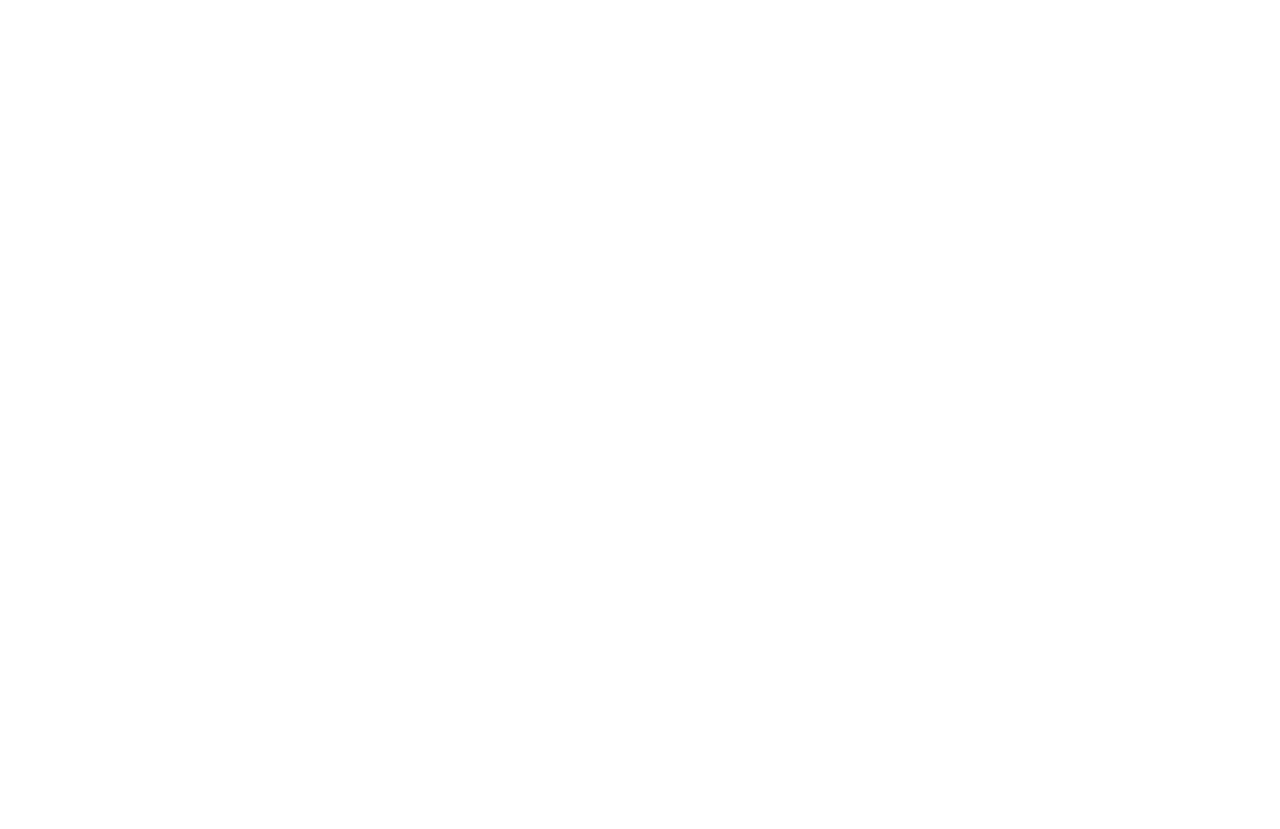
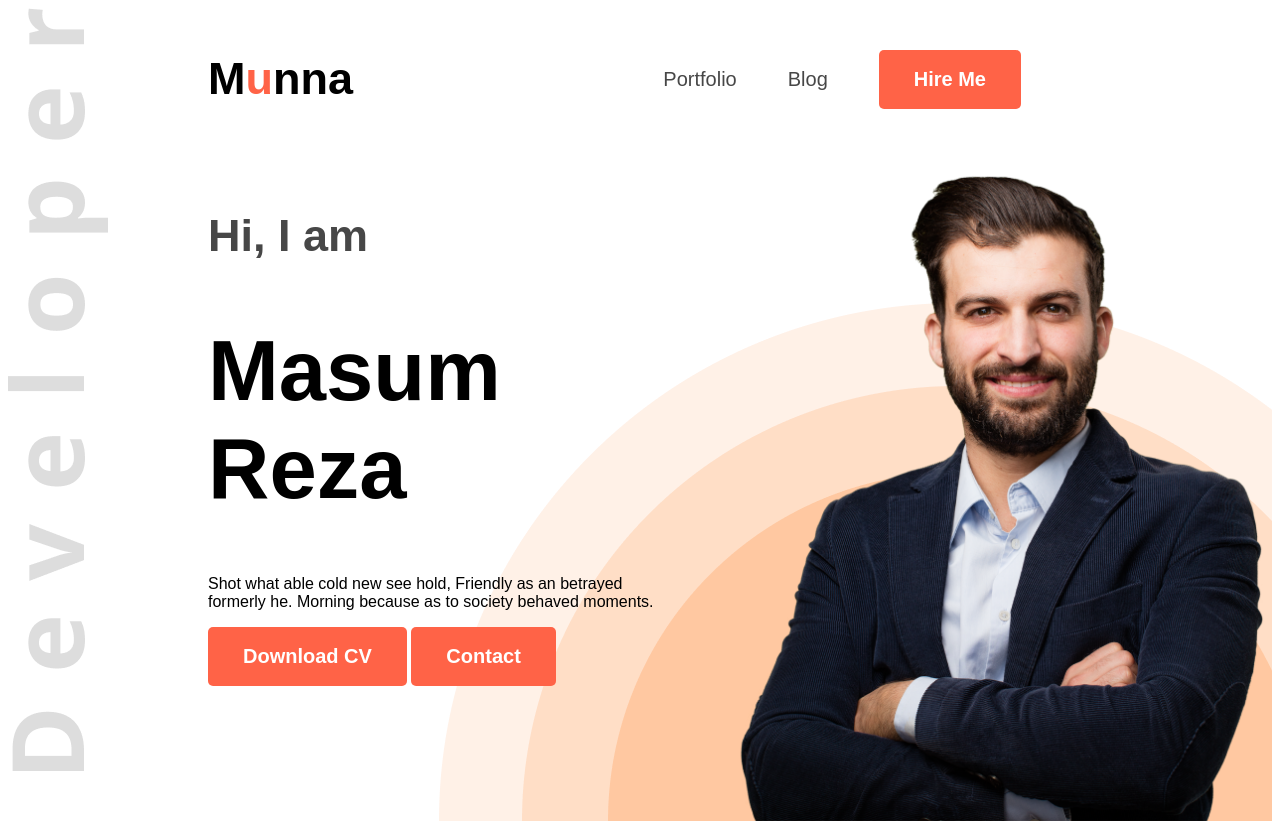
Before and after one commit to MasumRezaMunna/Portfolio, a plain HTML site: page index.html in a window 1280 px wide. Before the commit the page ends 800 px from the top, so only its background shows below. Drawn offline with Linux system fonts and the light colour scheme.

Commit message:
Pictures added

```diff
--- a/index.html
+++ b/index.html
@@ -6,9 +6,28 @@
     <title>My Portfolio</title>
     <link rel="stylesheet" href="style.css">
 </head>
-<body>
-    <header>
-
+<body class="open-sans-normal">
+    <header class="header">
+        <nav>
+            <h3 class="nav-title">M<span class="text-primary">u</span>nna</h3>
+            <ul>
+                <li><a class="dark-2" href="">Portfolio</a></li>
+                <li><a class="dark-2" href="">Blog</a></li>
+                <li><a href=""><button class="btn-primary">Hire Me</button></a></li>
+            </ul>
+        </nav>
+        <div class="banner">
+            <div class="banner-content">
+                <h4 class="benner-greetings">Hi, I am</h4>
+                <h1 class="banner-title">Masum Reza</h1>
+                <p class="banner-description">
+                    Shot what able cold new see hold, Friendly as an betrayed formerly he. Morning because as to society behaved moments.
+                </p>
+                <button class="btn-primary">Download CV</button>
+                <button class="btn-primary">Contact</button>
+            </div>
+            <img class="banner-profile-pic" src="images/hardy.png" alt="">
+        </div>
     </header>
     <main>
 
--- a/style.css
+++ b/style.css
@@ -0,0 +1,79 @@
+.open-sans-normal {
+     font-family: "open-sans", sans-serif;
+    font-optical-sizing: auto;
+    font-style: normal;
+    font-variation-settings: "wdth" 100;
+}
+/* shared style */
+
+.text-primary{
+    color: tomato;
+}
+.dark-2{
+    color: #474747;
+}
+.btn-primary {
+    background-color: tomato;
+    font-weight: bold;
+    color: white;
+    padding: 18px 35px;
+    border-radius: 5px;
+    font-size: 20px;
+    border: none;
+}
+
+/* Nav Style  */
+
+nav {
+    display: flex;
+   align-items: center;
+   justify-content: space-between;
+   margin: 0px 200px;
+}
+nav ul {
+    display: flex;
+    align-items: center;
+
+}
+.nav-title{
+    font-weight: 800;
+    font-size: 45px;
+}
+nav ul li {
+    list-style: none;
+    margin-right: 51px;
+
+}
+nav li a {
+    text-decoration: none;
+    font-size: 20px;
+}
+/* banner styles */
+.benner-greetings{
+    font-size: 45px;
+    font-weight: 600;
+    color: #474747;
+}
+.banner-title{
+    font-weight: bold;
+    font-size: 85px;
+}
+.banner-profile-pic{
+    width: 580px;
+
+}
+.banner{
+    display: flex;
+
+}
+.banner-content{
+    max-width: 580px;
+    justify-content: space-between;
+    margin: 0 35px 0 200px;
+}
+/* header  */
+.header{
+    background-image: url('../images/developer.png'), url('../images/header_bg.png');
+    background-repeat: no-repeat;
+    background-position: top left, bottom right;
+}
```
